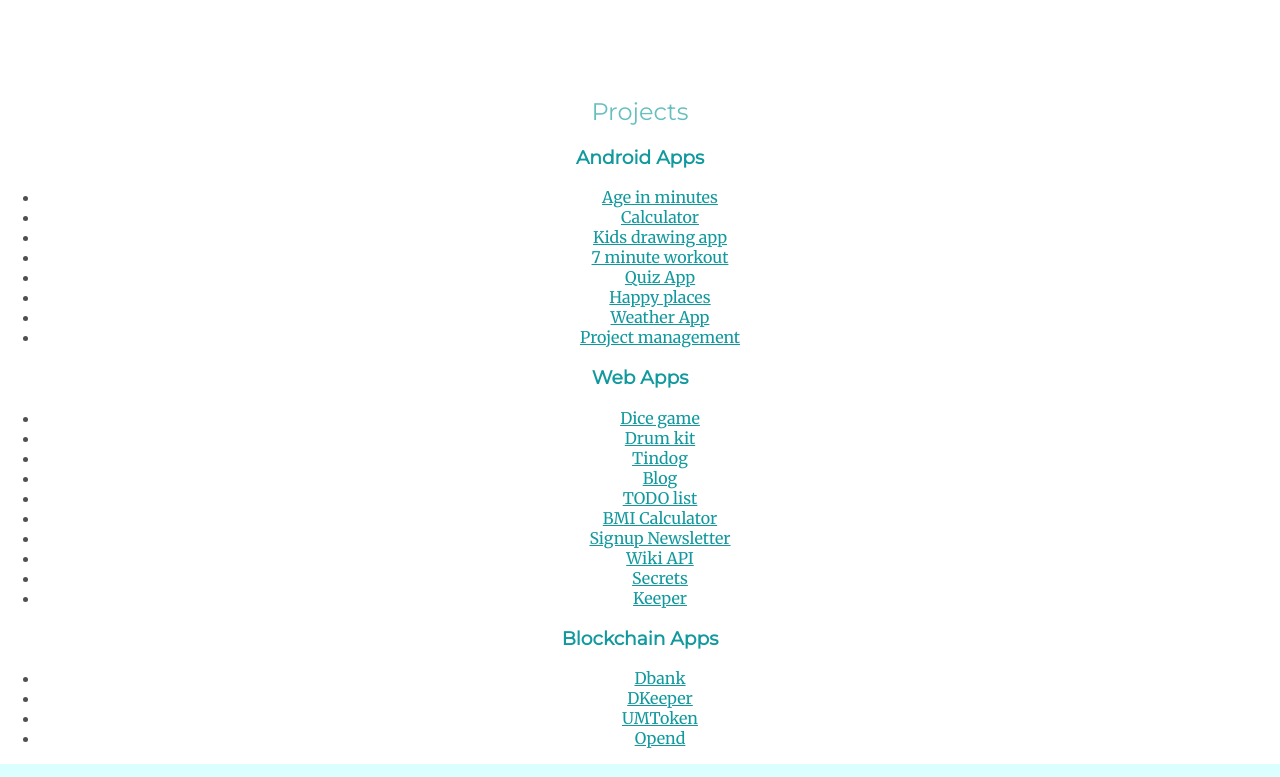
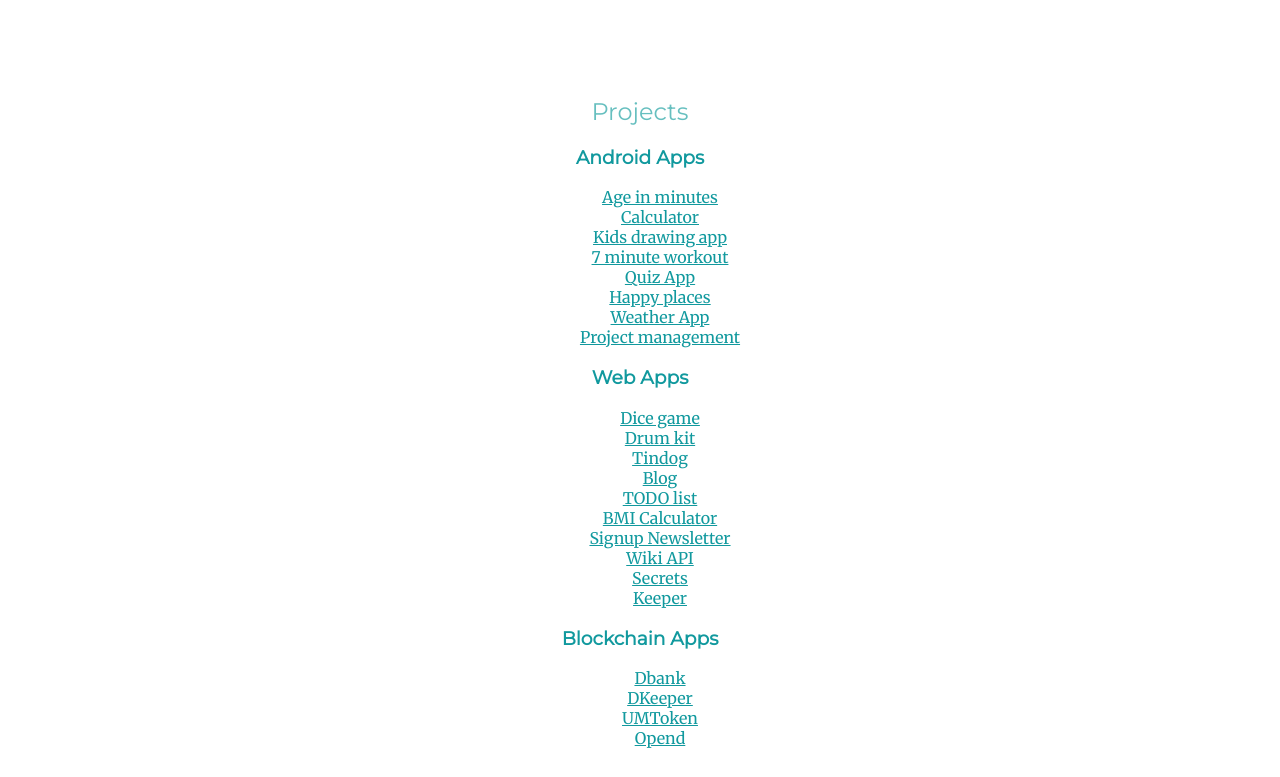
Before and after one commit to dphilipmakebeh/portfolio, a plain HTML site: page index.html in a window 1280 px wide. Shown: the part 5083-5860 px from the top of the page. Drawn offline with Linux system fonts and the light colour scheme.

Commit message:
update styles.css

```diff
--- a/css/styles.css
+++ b/css/styles.css
@@ -160,3 +160,15 @@ h3, a{
 .contact-heading{
     margin-top: 30px;
 }
+
+/* Projects section */
+.android-list,
+.web-list,
+.blockchain-list
+ {
+    list-style: none;
+}
+
+.personal-proj{
+    margin-bottom: 50px;
+}
```
